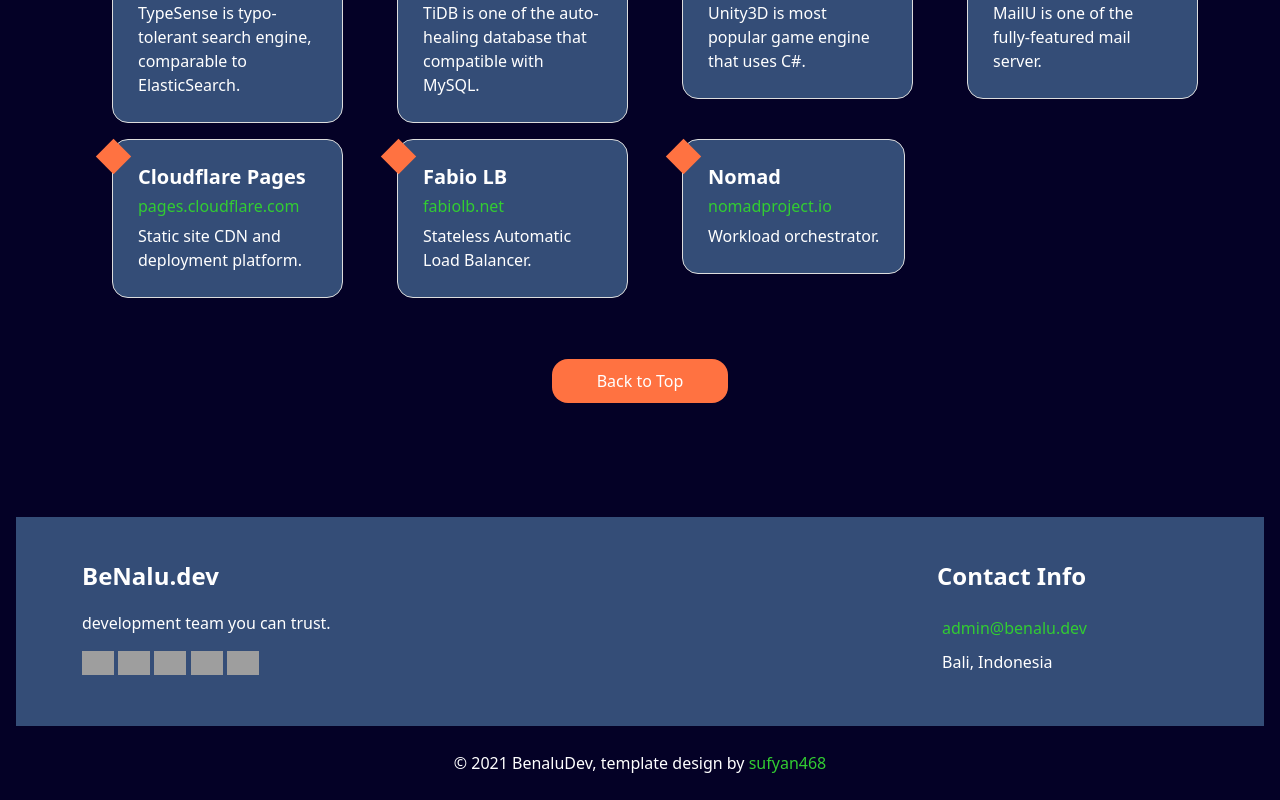
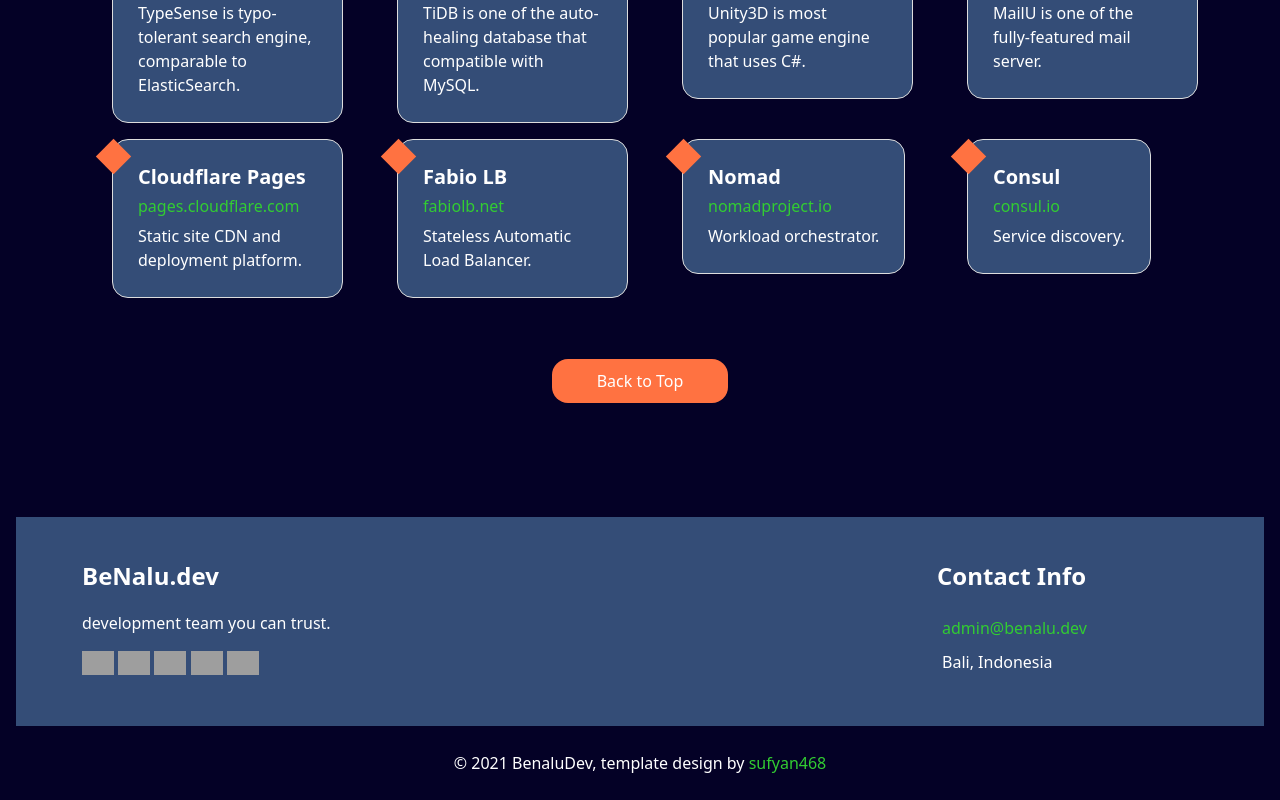
Before and after one commit to kokizzu/benalu.dev, a Svelte app: page / in a window 1280 px wide. Shown: the part 3827-4627 px from the top of the page. Built offline with nearby package versions, Linux system fonts and the light colour scheme; grey boxes are pictures that could not be loaded.

Commit message:
add consul

```diff
--- a/src/routes/OurTechs.svelte
+++ b/src/routes/OurTechs.svelte
@@ -176,6 +176,17 @@
 					</div>
 				</div>
 			</div>
+			<div class="item col-sm-12 col-md-6 col-lg-3">
+				<div class="box">
+					<div class="detail-box mb-3 text-left">
+						<h5>Consul</h5>
+						<h6><a href="//consul.io">consul.io</h6>
+						<p>
+							Service discovery.
+						</p>
+					</div>
+				</div>
+			</div>
 		</div>
 	</div>
 	<div class="btn-box">
```
